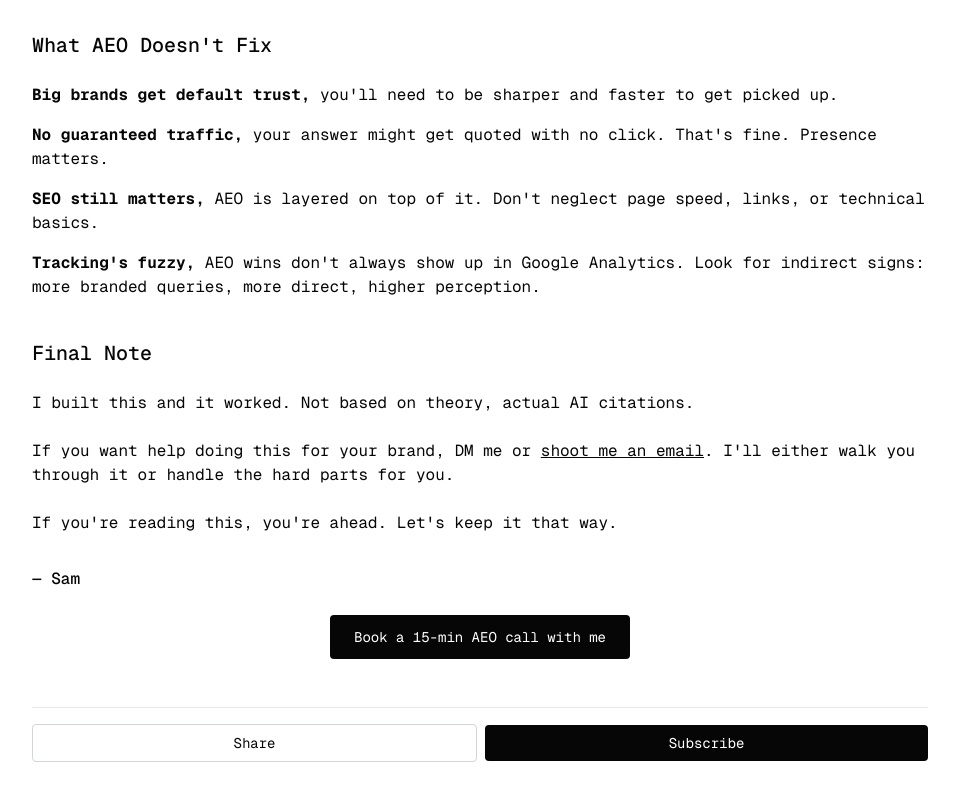
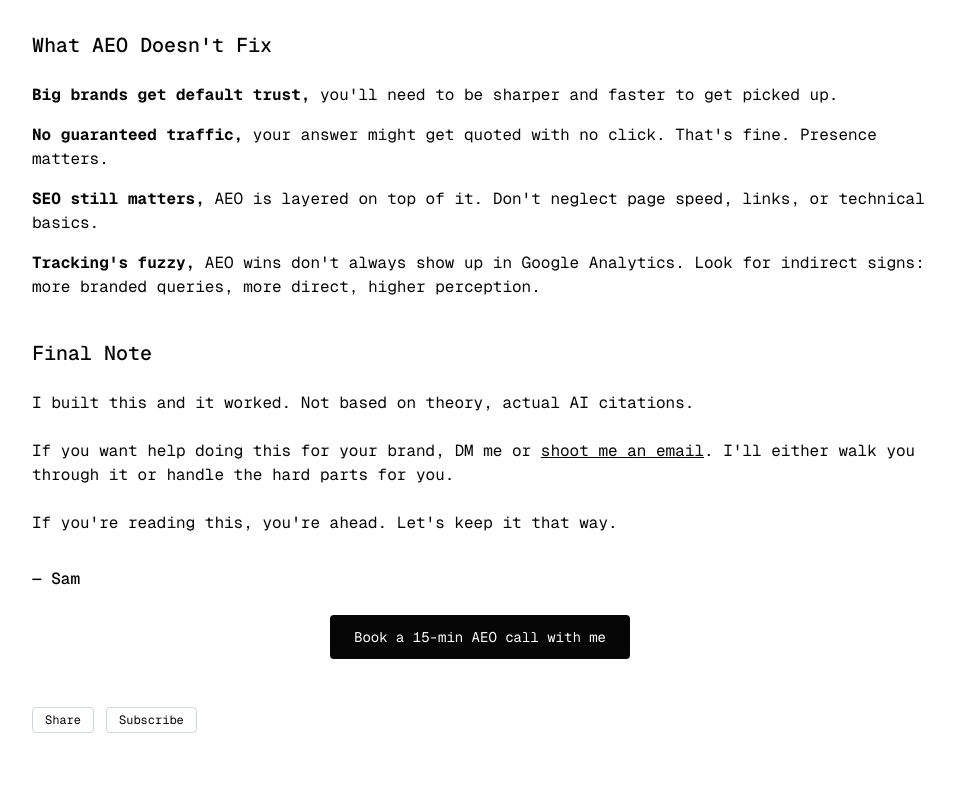
Before and after one commit to 1000xit/portfolio, a Next.js app: page /blog/a-new-form-of-seo in a window 1280 px wide. Shown: the part 3399-4199 px from the top of the page, without its empty margins (160-1119 px from the left). Built offline with nearby package versions, Linux system fonts and the light colour scheme.

Commit message:
Update bottom buttons to be smaller, white, and left-aligned with no divider

```diff
--- a/src/app/blog/[slug]/page.tsx
+++ b/src/app/blog/[slug]/page.tsx
@@ -259,22 +259,21 @@ export default function BlogPostPage() {
             <div className="mt-6 text-sm md:text-base">
               {post.content}
             </div>
-            <div className="mt-8 pt-4 border-t border-gray-200">
-              {/* Two side-by-side buttons */}
-              <div className="flex items-center justify-between gap-2">
+            <div className="mt-8">
+              <div className="flex items-center gap-3">
                 <button
                   onClick={(e) => {
                     e.preventDefault();
                     navigator.clipboard.writeText(window.location.href);
                     alert('Link copied to clipboard!');
                   }}
-                  className="flex-1 text-sm font-mono py-2 px-3 border border-gray-300 rounded hover:bg-gray-50 transition-colors text-center"
+                  className="text-xs font-mono py-1 px-3 border border-gray-300 rounded hover:bg-gray-50 transition-colors text-center"
                 >
                   Share
                 </button>
                 <button
                   onClick={() => setShowModal(true)}
-                  className="flex-1 text-sm font-mono py-2 px-3 bg-[#060606] text-white rounded hover:bg-gray-800 transition-colors text-center"
+                  className="text-xs font-mono py-1 px-3 border border-gray-300 rounded hover:bg-gray-50 transition-colors text-center"
                 >
                   Subscribe
                 </button>
```
